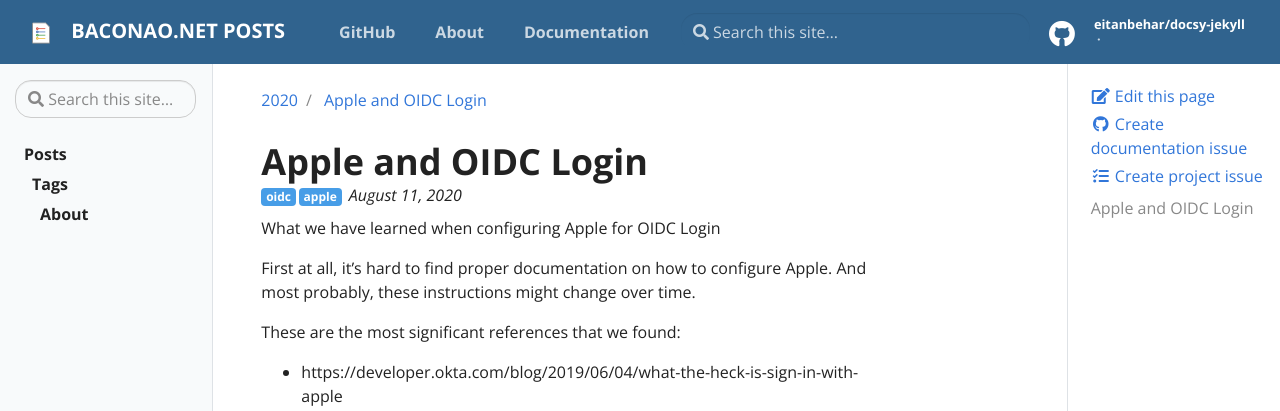
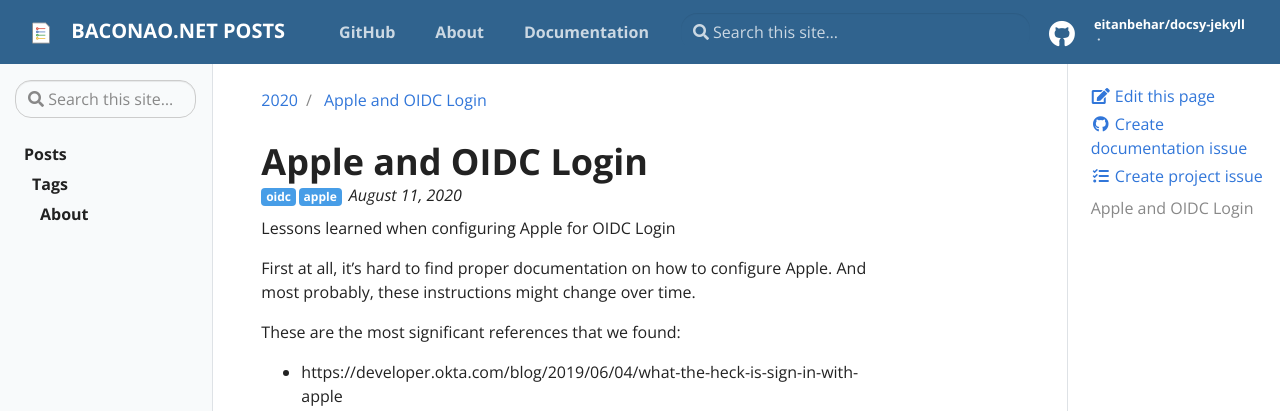
Before and after one commit to eitanbehar/docsy-jekyll, a Jekyll site: the page built from _posts/2020-08-11-apple-oidc.md, in a window 1280 px wide and 900 px high. Shown: the top 411 px of the window. Built offline with Jekyll 4.4.1, drawn with Linux system fonts in a browser that asks for light colours; our own code applies the rules of GitHub Pages for plain Markdown files.

Commit message:
Update 2020-08-11-apple-oidc.md

```diff
--- a/_posts/2020-08-11-apple-oidc.md
+++ b/_posts/2020-08-11-apple-oidc.md
@@ -8,7 +8,7 @@ badges:
    tag: apple
 ---
 
-What we have learned when configuring Apple for OIDC Login
+Lessons learned when configuring Apple for OIDC Login
 
 
 <!--more-->
```
